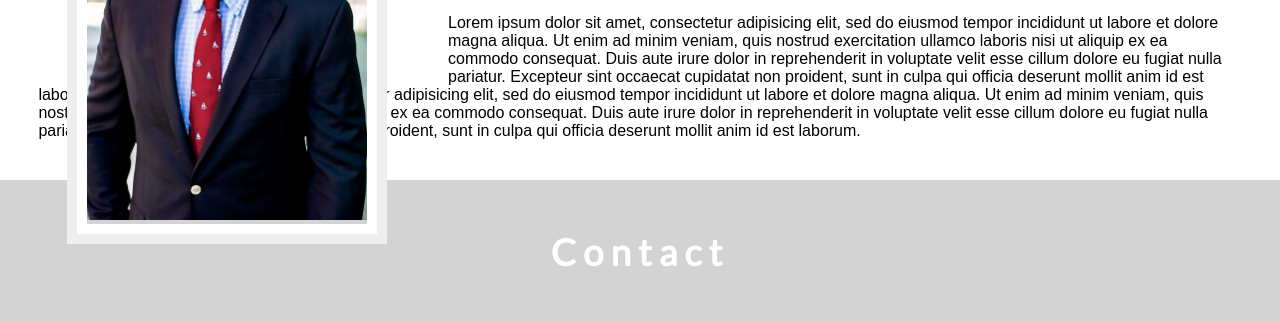
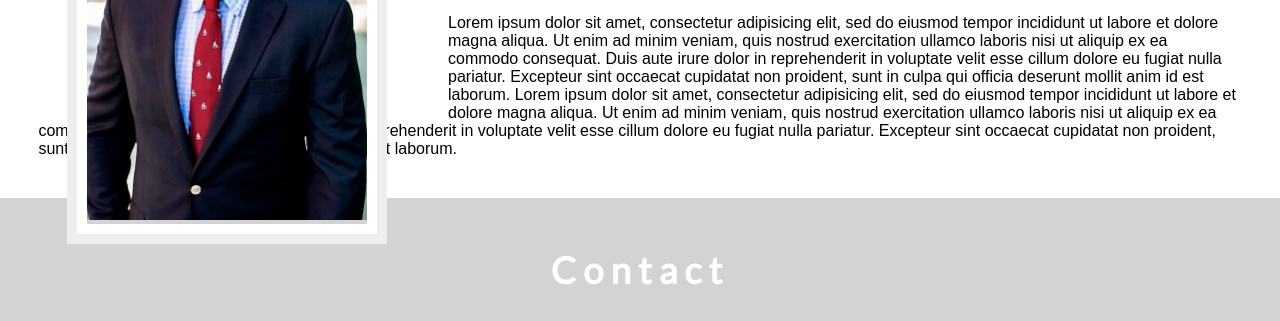
Before and after one commit to asemle/ahumadarealty, a website: page index.html in a window 1280 px wide. Shown: the part 402-723 px from the top of the page. Drawn offline with nearby package versions, Linux system fonts and the light colour scheme; some packages are replaced by stand-ins of ours; a web font is replaced by a local one.

```diff
--- a/styles.scss
+++ b/styles.scss
@@ -117,7 +117,7 @@
 }
 .spacer {
   width: 35%;
-  height: 60px;
+  height: 97px;
   float: left;
 }
 .bio {
```
Also changed, not shown: styles.css.
